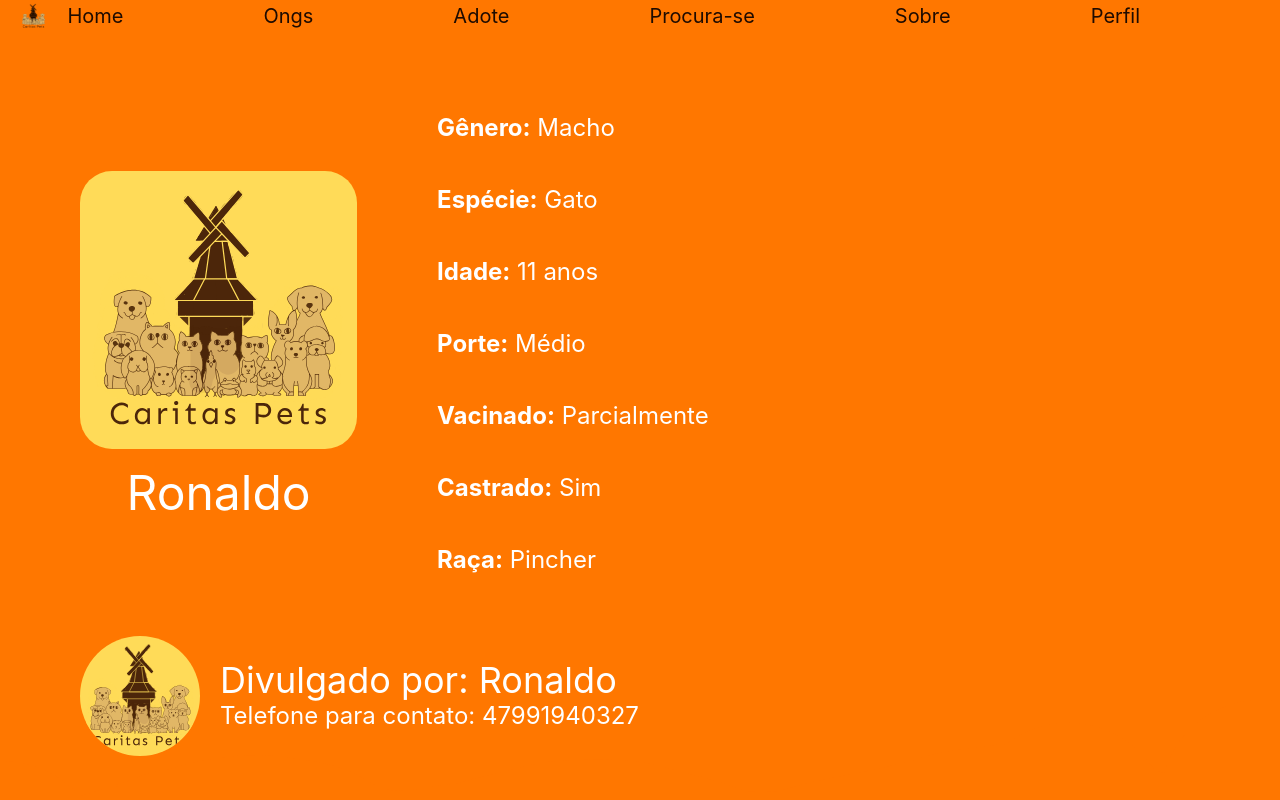
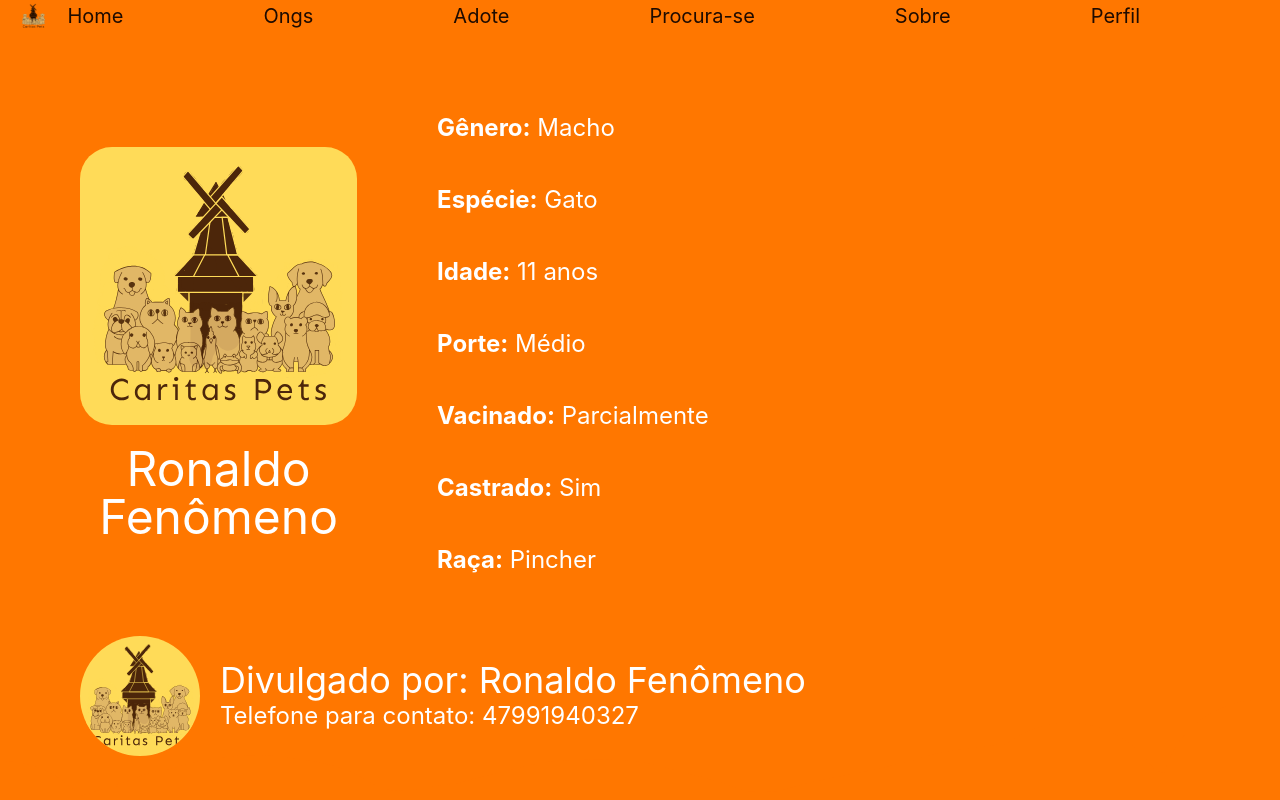
Before and after one commit to CaritasPets/Front-End, a Vue app: page /petProfile/1 in a window 1280 px wide. Shown: the top 800 px of the page. Built offline with nearby package versions, Linux system fonts and the light colour scheme.

Commit message:
FIX: Change the petProfileComponent h2 #23

```diff
--- a/src/components/petProfile/PetProfileComponent.vue
+++ b/src/components/petProfile/PetProfileComponent.vue
@@ -17,7 +17,7 @@
   <section class="flex gap-20 items-center">
     <div class="flex flex-col items-center gap-5">
       <img class="w-200 rounded-4xl" :src="props.foto" alt="foto-pet">
-      <h2 class="text-5xl">{{ props.nome }}</h2>
+      <h2 class="text-5xl text-center">{{ props.nome }}</h2>
     </div>
     <div>
       <ul class="flex flex-wrap gap-x-40 gap-y-10">
--- a/src/views/PetProfilePage.vue
+++ b/src/views/PetProfilePage.vue
@@ -6,7 +6,7 @@ import ButtonsProfileComponent from '../components/petProfile/ButtonsProfileComp
 const ongId = ref(1);
 const pet = {
   foto: '/logo.svg',
-  nome: 'Ronaldo',
+  nome: 'Ronaldo Fenômeno',
   genero: 'Macho',
   especie: 'Gato',
   idade: '11 anos',
```
